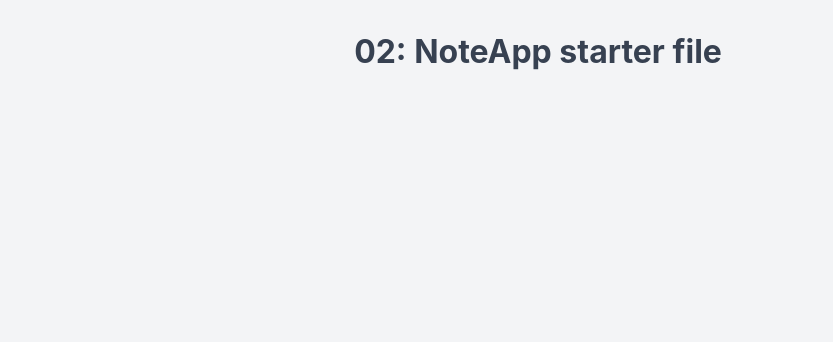
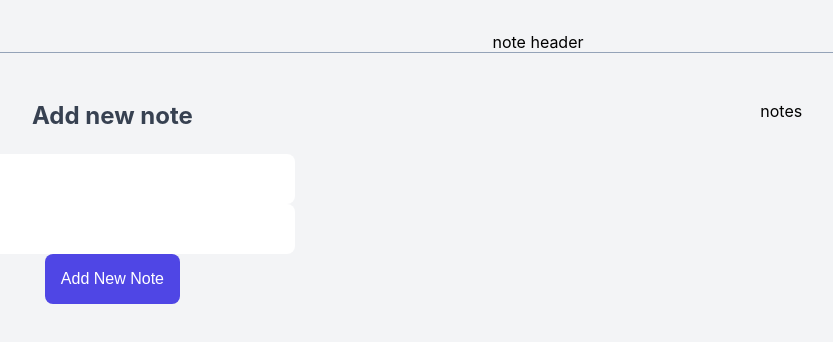
Before and after one commit to N-Baghernejad/note-app, a React (Vite) app: page / in a window 1280 px wide. Shown: the top 342 px of the page, without its empty margins (102-935 px from the left). Built offline with nearby package versions, Linux system fonts and the light colour scheme.

Commit message:
add component AddNewNote

```diff
--- a/src/App.jsx
+++ b/src/App.jsx
@@ -1,6 +1,15 @@
 import "./App.css";
+import AddNewNote from "./components/AddNewNote";
+
 function App() {
-  return <h1>02: NoteApp starter file</h1>;
-}
+  return (
+  <div className="container">
+    <div className="note-header">note header</div>
+    <div className="note-app">
+      <AddNewNote />
+      <div className="note-container">notes</div>
+    </div>
+  </div>
+)}
 
 export default App;
--- /dev/null
+++ b/src/components/AddNewNote.jsx
@@ -0,0 +1,17 @@
+function AddNewNote() {
+    const handleSubmit= (event)=>{
+        event.preventDefault();
+    };
+  return (
+    <div className="add-new-note">
+      <h2>Add new note</h2>
+      <form className="note form" onSubmit={handleSubmit}>
+        <input type="text" className="text-field"/>
+        <input type="text" className="text-field"/>
+        <button type="submit" className="btn btn--primary">Add New Note</button>
+      </form>
+    </div>
+  )
+}
+
+export default AddNewNote;
```
